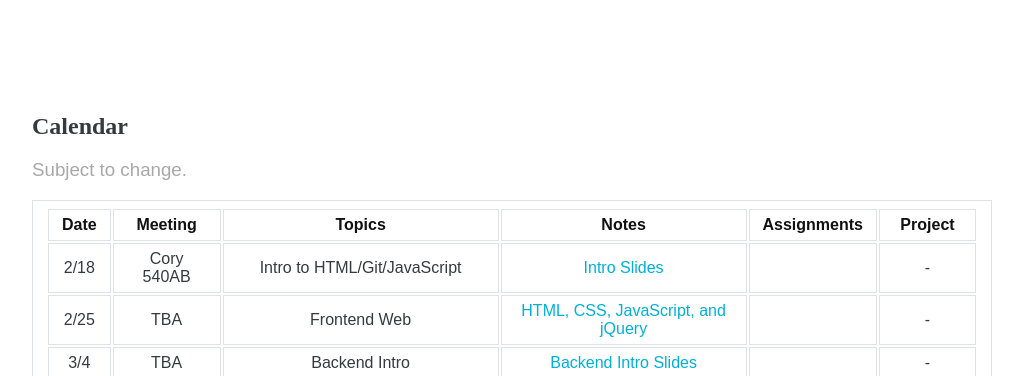
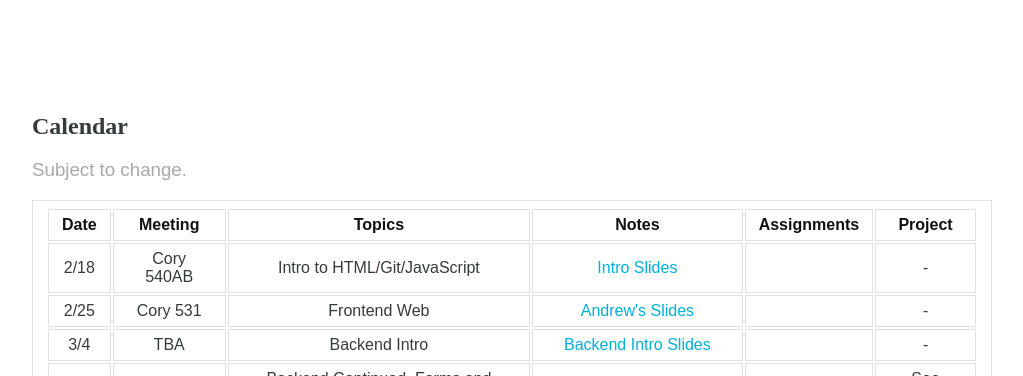
Before and after one commit to codebase-berkeley-mentored-project-sp18/codebase-berkeley-mentored-project-sp18.github.io, a plain HTML site: page index.html in a window 1280 px wide. Shown: the part 384-760 px from the top of the page, without its empty margins (128-1151 px from the left). Drawn offline with Linux system fonts and the light colour scheme.

Commit message:
upd week 2 location and slides

```diff
--- a/index.html
+++ b/index.html
@@ -46,9 +46,9 @@
                   </tr>
                   <tr>
                     <td>2/25</td>
-                    <td>TBA</td>
+                    <td>Cory 531</td>
                     <td>Frontend Web</td>
-                    <td><a href="">HTML, CSS, JavaScript, and jQuery</a></td>
+                    <td><a href="https://docs.google.com/presentation/d/1DFmJxiWmBHeVpdofiF1FiVeQVaqoexdKcuJe1tgbjmw/edit?usp=sharing">Andrew's Slides</a></td>
                     <td></td>
                     <td>-</td>
                   </tr>
```
